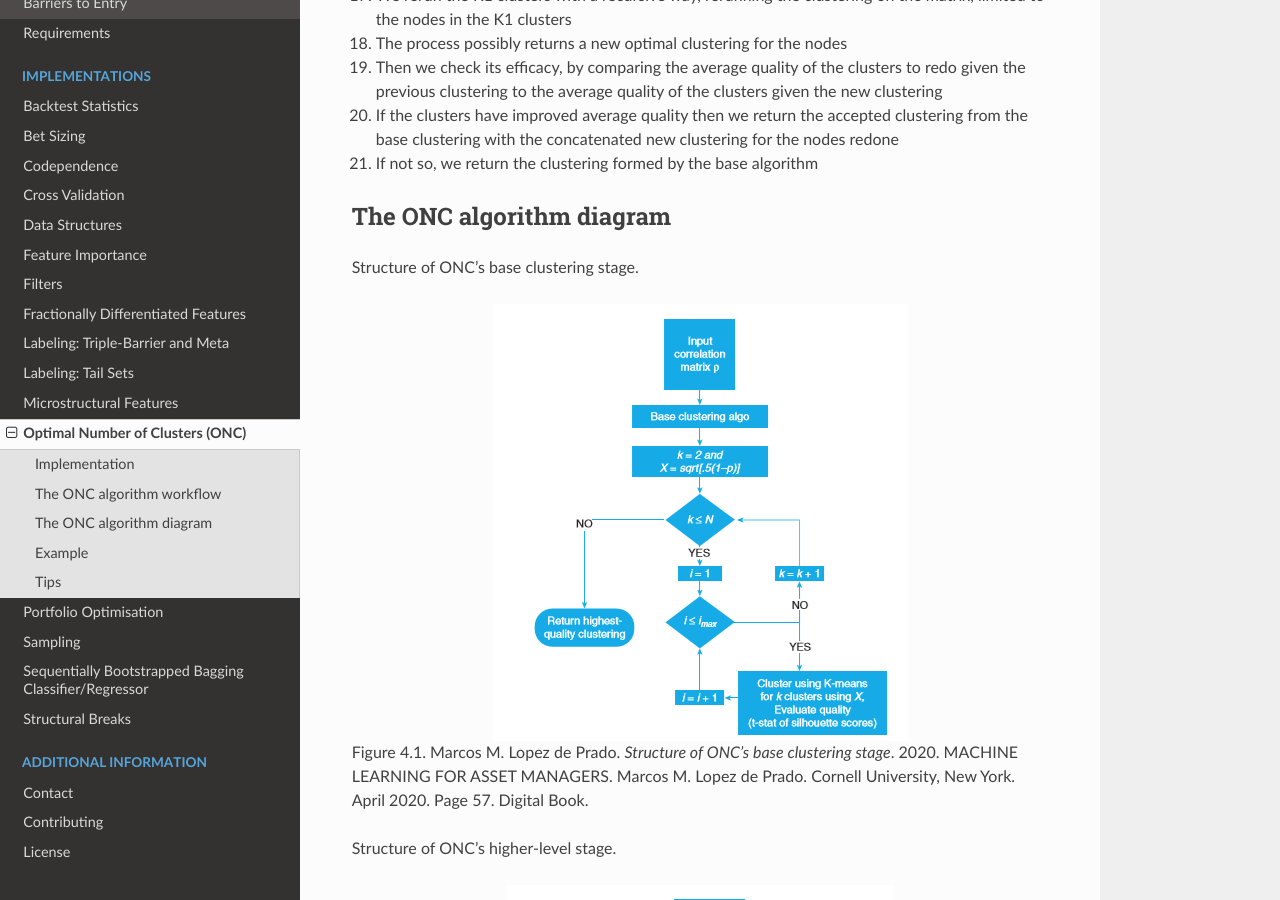
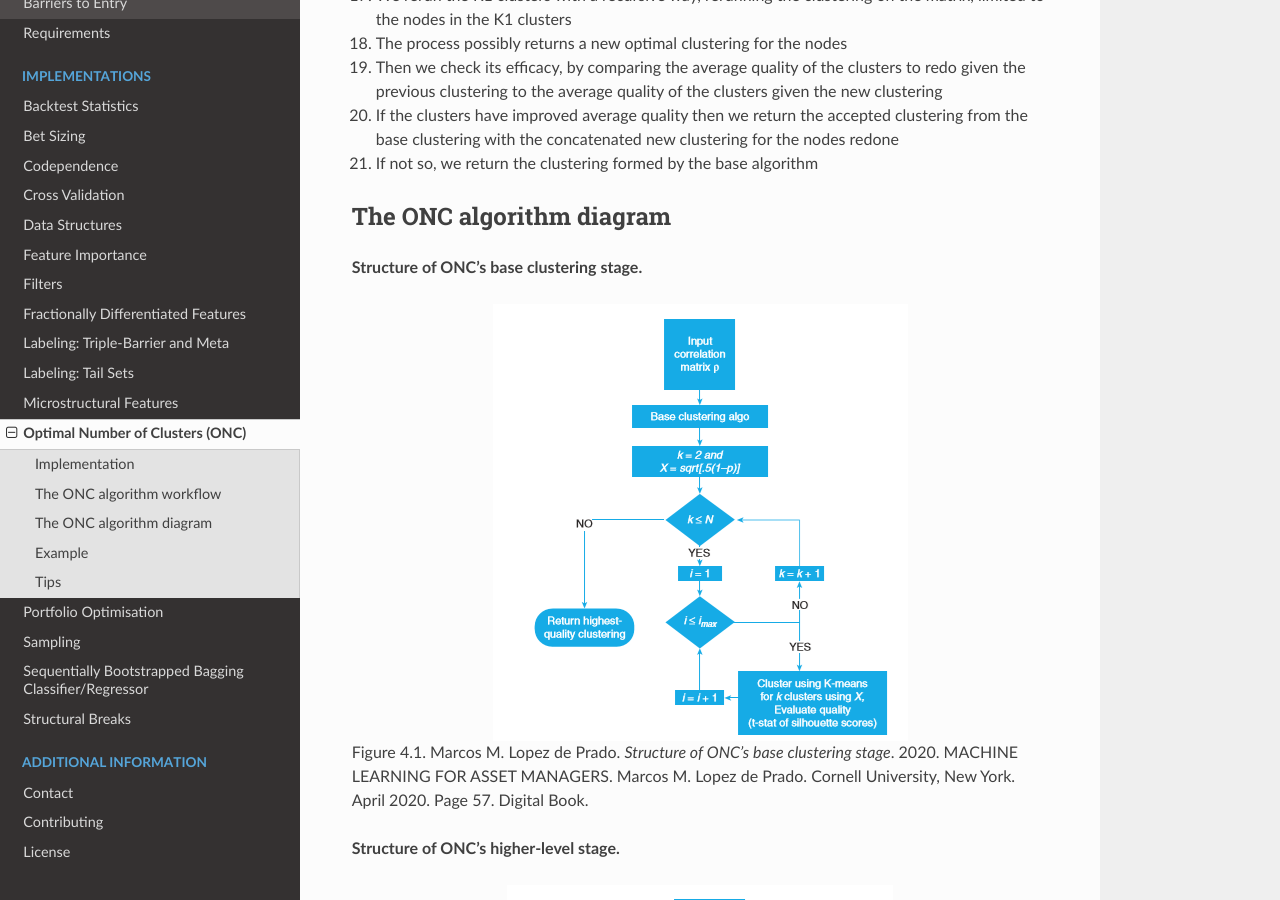
Before and after one commit to hudson-and-thames/mlfinlab, a Sphinx documentation site: the page built from docs/source/implementations/clustering.rst, in a window 1280 px wide and 900 px high, scrolled down 1615 px. Built offline with Sphinx 7.4.7 and the Read the Docs theme 2.0.0, drawn with Linux system fonts in a browser that asks for light colours.

```diff
--- a/docs/source/implementations/clustering.rst
+++ b/docs/source/implementations/clustering.rst
@@ -92,7 +92,7 @@ Initially, the algorithm was developed to clusterize investment strategies backt
 The ONC algorithm diagram
 ==========================
 
-Structure of ONC's base clustering stage.
+**Structure of ONC's base clustering stage.**
 
 .. image:: clustering_images/ONC_diagram_base.png
    :scale: 100 %
@@ -100,7 +100,7 @@ Structure of ONC's base clustering stage.
 
 Figure 4.1.  Marcos M. Lopez de Prado. *Structure of ONC's base clustering stage*. 2020. MACHINE LEARNING FOR ASSET MANAGERS. Marcos M. Lopez de Prado. Cornell University, New York. April 2020. Page 57. Digital Book.
 
-Structure of ONC's higher-level stage.
+**Structure of ONC's higher-level stage.**
 
 .. image:: clustering_images/ONC_diagram.png
    :scale: 100 %
```
